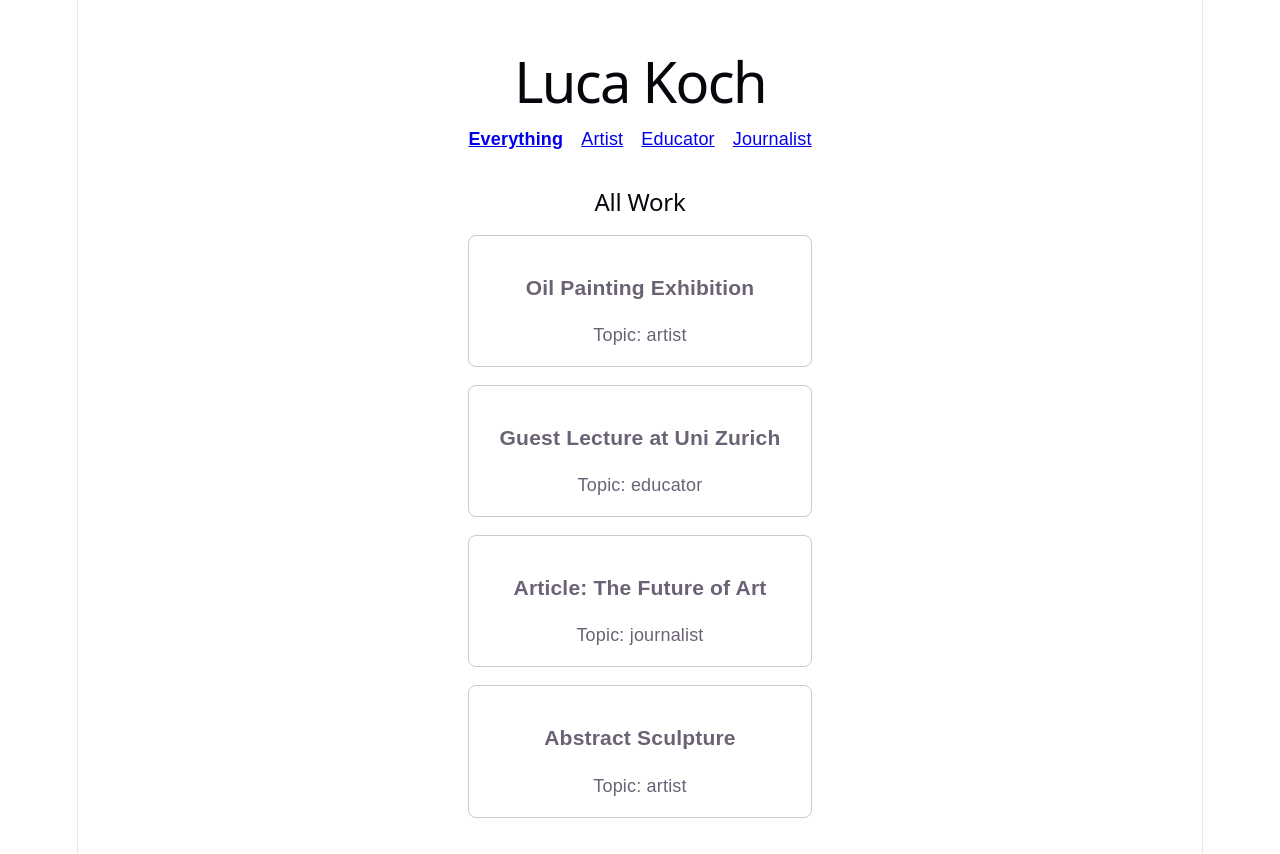
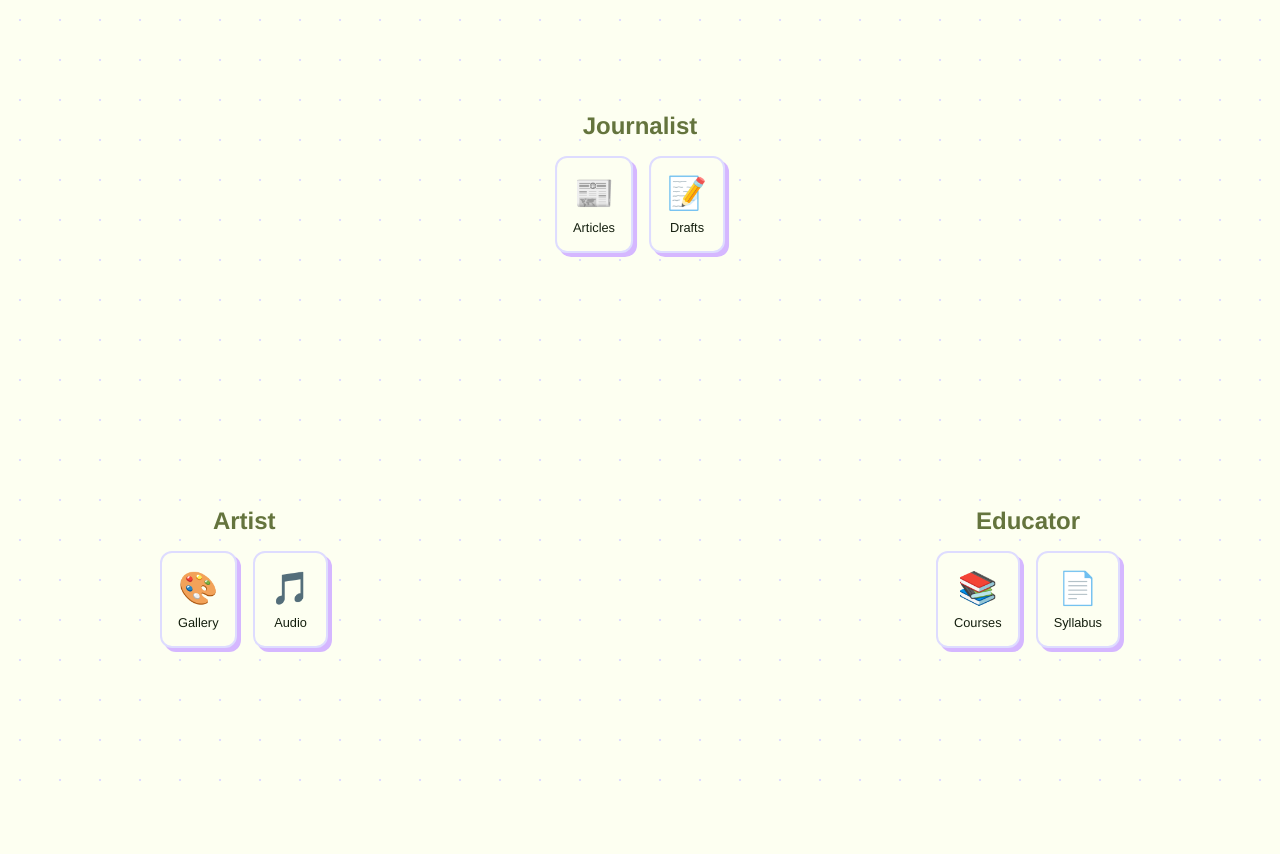
Before and after one commit to Sk8terb0i/website-lucakoch, a React (Vite) app: page / in a window 1280 px wide. After the commit the page ends 800 px from the top, so only its background shows below. Built offline with nearby package versions, Linux system fonts and the light colour scheme.

Commit message:
base setup

```diff
--- a/src/index.css
+++ b/src/index.css
@@ -1,111 +1,26 @@
 :root {
-  --text: #6b6375;
-  --text-h: #08060d;
-  --bg: #fff;
-  --border: #e5e4e7;
-  --code-bg: #f4f3ec;
-  --accent: #aa3bff;
-  --accent-bg: rgba(170, 59, 255, 0.1);
-  --accent-border: rgba(170, 59, 255, 0.5);
-  --social-bg: rgba(244, 243, 236, 0.5);
-  --shadow:
-    rgba(0, 0, 0, 0.1) 0 10px 15px -3px, rgba(0, 0, 0, 0.05) 0 4px 6px -2px;
-
-  --sans: system-ui, 'Segoe UI', Roboto, sans-serif;
-  --heading: system-ui, 'Segoe UI', Roboto, sans-serif;
-  --mono: ui-monospace, Consolas, monospace;
-
-  font: 18px/145% var(--sans);
-  letter-spacing: 0.18px;
-  color-scheme: light dark;
-  color: var(--text);
-  background: var(--bg);
-  font-synthesis: none;
-  text-rendering: optimizeLegibility;
-  -webkit-font-smoothing: antialiased;
-  -moz-osx-font-smoothing: grayscale;
-
-  @media (max-width: 1024px) {
-    font-size: 16px;
-  }
-}
-
-@media (prefers-color-scheme: dark) {
-  :root {
-    --text: #9ca3af;
-    --text-h: #f3f4f6;
-    --bg: #16171d;
-    --border: #2e303a;
-    --code-bg: #1f2028;
-    --accent: #c084fc;
-    --accent-bg: rgba(192, 132, 252, 0.15);
-    --accent-border: rgba(192, 132, 252, 0.5);
-    --social-bg: rgba(47, 48, 58, 0.5);
-    --shadow:
-      rgba(0, 0, 0, 0.4) 0 10px 15px -3px, rgba(0, 0, 0, 0.25) 0 4px 6px -2px;
-  }
-
-  #social .button-icon {
-    filter: invert(1) brightness(2);
-  }
+  --text: #141f0e;
+  --background: #fdfff1;
+  --primary: #64743d;
+  --secondary: #dedcff;
+  --accent: #d5b7ff;
 }
 
 body {
   margin: 0;
+  padding: 0;
+  background-color: var(--background);
+  color: var(--text);
+  font-family: "Helvetica Neue", Arial, sans-serif;
+  -webkit-font-smoothing: antialiased;
 }
 
-#root {
-  width: 1126px;
-  max-width: 100%;
-  margin: 0 auto;
-  text-align: center;
-  border-inline: 1px solid var(--border);
-  min-height: 100svh;
-  display: flex;
-  flex-direction: column;
-  box-sizing: border-box;
+a {
+  color: var(--primary);
+  text-decoration: none;
+  transition: color 0.2s ease-in-out;
 }
 
-h1,
-h2 {
-  font-family: var(--heading);
-  font-weight: 500;
-  color: var(--text-h);
+a:hover {
+  color: var(--accent);
 }
-
-h1 {
-  font-size: 56px;
-  letter-spacing: -1.68px;
-  margin: 32px 0;
-  @media (max-width: 1024px) {
-    font-size: 36px;
-    margin: 20px 0;
-  }
-}
-h2 {
-  font-size: 24px;
-  line-height: 118%;
-  letter-spacing: -0.24px;
-  margin: 0 0 8px;
-  @media (max-width: 1024px) {
-    font-size: 20px;
-  }
-}
-p {
-  margin: 0;
-}
-
-code,
-.counter {
-  font-family: var(--mono);
-  display: inline-flex;
-  border-radius: 4px;
-  color: var(--text-h);
-}
-
-code {
-  font-size: 15px;
-  line-height: 135%;
-  padding: 4px 8px;
-  background: var(--code-bg);
-}
--- a/src/pages/Portfolio.jsx
+++ b/src/pages/Portfolio.jsx
@@ -1,6 +1,8 @@
+// src/pages/Portfolio.jsx
+import { useState } from "react";
 import { Link } from "react-router-dom";
 
-// Dummy data to test our filters before wiring up Firebase
+// Dummy data
 const dummyData = [
   { id: 1, title: "Oil Painting Exhibition", category: "artist" },
   { id: 2, title: "Guest Lecture at Uni Zurich", category: "educator" },
@@ -9,54 +11,214 @@ const dummyData = [
 ];
 
 export default function Portfolio({ category }) {
-  // Filter logic: if category is 'all', show everything. Otherwise, match the category.
-  const filteredItems =
-    category === "all"
-      ? dummyData
-      : dummyData.filter((item) => item.category === category);
+  const [activeCluster, setActiveCluster] = useState(null);
+
+  // ==========================================
+  // VIEW 1: THE DESKTOP LANDING (category === "all")
+  // ==========================================
+  if (category === "all") {
+    const getBlurStyle = (clusterName) => {
+      if (!activeCluster) return "none";
+      if (activeCluster === clusterName) return "none";
+      return "blur(6px) opacity(0.7)";
+    };
+
+    const clusterStyle = {
+      position: "absolute",
+      transition: "all 0.4s ease-in-out",
+      display: "flex",
+      flexDirection: "column",
+      alignItems: "center",
+      gap: "1rem",
+      padding: "2rem",
+      borderRadius: "16px",
+    };
+
+    const iconStyle = {
+      backgroundColor: "var(--background)",
+      border: "2px solid var(--secondary)",
+      borderRadius: "12px",
+      padding: "1rem",
+      fontSize: "2rem",
+      cursor: "pointer",
+      boxShadow: "4px 4px 0px var(--accent)",
+      transition: "transform 0.2s, box-shadow 0.2s",
+      textDecoration: "none",
+      color: "var(--text)",
+      display: "flex",
+      flexDirection: "column",
+      alignItems: "center",
+      gap: "0.5rem",
+    };
+
+    return (
+      <div
+        style={{
+          width: "100vw",
+          height: "100vh",
+          position: "relative",
+          overflow: "hidden",
+          backgroundImage:
+            "radial-gradient(var(--secondary) 1px, transparent 1px)",
+          backgroundSize: "40px 40px",
+        }}
+      >
+        {/* TOP CENTER: JOURNALIST */}
+        <div
+          onMouseEnter={() => setActiveCluster("journalist")}
+          onMouseLeave={() => setActiveCluster(null)}
+          style={{
+            ...clusterStyle,
+            top: "10%",
+            left: "50%",
+            transform: "translateX(-50%)",
+            filter: getBlurStyle("journalist"),
+          }}
+        >
+          <h2 style={{ color: "var(--primary)", margin: 0 }}>Journalist</h2>
+          <div style={{ display: "flex", gap: "1rem" }}>
+            <Link to="/journalist" style={iconStyle}>
+              📰 <span style={{ fontSize: "0.8rem" }}>Articles</span>
+            </Link>
+            <button
+              style={iconStyle}
+              onClick={() => alert("Direct Interaction: Opened Notepad!")}
+            >
+              📝 <span style={{ fontSize: "0.8rem" }}>Drafts</span>
+            </button>
+          </div>
+        </div>
+
+        {/* BOTTOM LEFT: ARTIST */}
+        <div
+          onMouseEnter={() => setActiveCluster("artist")}
+          onMouseLeave={() => setActiveCluster(null)}
+          style={{
+            ...clusterStyle,
+            bottom: "15%",
+            left: "10%",
+            filter: getBlurStyle("artist"),
+          }}
+        >
+          <h2 style={{ color: "var(--primary)", margin: 0 }}>Artist</h2>
+          <div style={{ display: "flex", gap: "1rem" }}>
+            <Link to="/artist" style={iconStyle}>
+              🎨 <span style={{ fontSize: "0.8rem" }}>Gallery</span>
+            </Link>
+            <button
+              style={iconStyle}
+              onClick={() => alert("Direct Interaction: Playing Audio Sketch!")}
+            >
+              🎵 <span style={{ fontSize: "0.8rem" }}>Audio</span>
+            </button>
+          </div>
+        </div>
+
+        {/* BOTTOM RIGHT: EDUCATOR */}
+        <div
+          onMouseEnter={() => setActiveCluster("educator")}
+          onMouseLeave={() => setActiveCluster(null)}
+          style={{
+            ...clusterStyle,
+            bottom: "15%",
+            right: "10%",
+            filter: getBlurStyle("educator"),
+          }}
+        >
+          <h2 style={{ color: "var(--primary)", margin: 0 }}>Educator</h2>
+          <div style={{ display: "flex", gap: "1rem" }}>
+            <Link to="/educator" style={iconStyle}>
+              📚 <span style={{ fontSize: "0.8rem" }}>Courses</span>
+            </Link>
+            <button
+              style={iconStyle}
+              onClick={() => alert("Direct Interaction: Download Syllabus")}
+            >
+              📄 <span style={{ fontSize: "0.8rem" }}>Syllabus</span>
+            </button>
+          </div>
+        </div>
+      </div>
+    );
+  }
+
+  // ==========================================
+  // VIEW 2: THE FILTERED LIST (category === "artist", etc.)
+  // ==========================================
+  const filteredItems = dummyData.filter((item) => item.category === category);
 
   return (
-    <div
-      style={{
-        maxWidth: "800px",
-        margin: "0 auto",
-        padding: "2rem",
-        fontFamily: "sans-serif",
-      }}
-    >
-      {/* Navigation Header */}
-      <header style={{ marginBottom: "2rem", textAlign: "center" }}>
-        <h1>Luca Koch</h1>
+    <div style={{ maxWidth: "800px", margin: "0 auto", padding: "2rem" }}>
+      <header style={{ marginBottom: "3rem", textAlign: "center" }}>
+        <h1
+          style={{
+            fontSize: "2.5rem",
+            marginBottom: "1rem",
+            color: "var(--primary)",
+          }}
+        >
+          Luca Koch
+        </h1>
         <nav
           style={{
             display: "flex",
             justifyContent: "center",
             gap: "1rem",
-            marginTop: "1rem",
+            flexWrap: "wrap",
           }}
         >
           <Link
             to="/"
-            style={{ fontWeight: category === "all" ? "bold" : "normal" }}
+            style={{
+              padding: "0.5rem 1rem",
+              backgroundColor: "var(--secondary)",
+              color: "var(--text)",
+              borderRadius: "4px",
+              fontWeight: "bold",
+            }}
           >
-            Everything
+            ← Back to Desktop
           </Link>
           <Link
             to="/artist"
-            style={{ fontWeight: category === "artist" ? "bold" : "normal" }}
+            style={{
+              padding: "0.5rem 1rem",
+              backgroundColor:
+                category === "artist" ? "var(--primary)" : "var(--secondary)",
+              color:
+                category === "artist" ? "var(--background)" : "var(--text)",
+              borderRadius: "4px",
+              fontWeight: "bold",
+            }}
           >
             Artist
           </Link>
           <Link
             to="/educator"
-            style={{ fontWeight: category === "educator" ? "bold" : "normal" }}
+            style={{
+              padding: "0.5rem 1rem",
+              backgroundColor:
+                category === "educator" ? "var(--primary)" : "var(--secondary)",
+              color:
+                category === "educator" ? "var(--background)" : "var(--text)",
+              borderRadius: "4px",
+              fontWeight: "bold",
+            }}
           >
             Educator
           </Link>
           <Link
             to="/journalist"
             style={{
-              fontWeight: category === "journalist" ? "bold" : "normal",
+              padding: "0.5rem 1rem",
+              backgroundColor:
+                category === "journalist"
+                  ? "var(--primary)"
+                  : "var(--secondary)",
+              color:
+                category === "journalist" ? "var(--background)" : "var(--text)",
+              borderRadius: "4px",
+              fontWeight: "bold",
             }}
           >
             Journalist
@@ -64,31 +226,49 @@ export default function Portfolio({ category }) {
         </nav>
       </header>
 
-      {/* Filtered Content Grid */}
       <main>
-        <h2>
-          {category === "all"
-            ? "All Work"
-            : category.charAt(0).toUpperCase() + category.slice(1)}
+        <h2
+          style={{
+            borderBottom: "2px solid var(--accent)",
+            paddingBottom: "0.5rem",
+          }}
+        >
+          {category.charAt(0).toUpperCase() + category.slice(1)}
         </h2>
 
-        <div style={{ display: "grid", gap: "1rem", marginTop: "1rem" }}>
+        <div style={{ display: "grid", gap: "1.5rem", marginTop: "2rem" }}>
           {filteredItems.map((item) => (
             <div
               key={item.id}
               style={{
-                border: "1px solid #ccc",
-                padding: "1rem",
+                backgroundColor: "var(--background)",
+                border: "1px solid var(--secondary)",
+                borderLeft: "6px solid var(--accent)",
+                padding: "1.5rem",
                 borderRadius: "8px",
+                boxShadow: "0 4px 6px rgba(0,0,0,0.05)",
               }}
             >
-              <h3>{item.title}</h3>
-              <p>Topic: {item.category}</p>
+              <h3 style={{ margin: "0 0 0.5rem 0", color: "var(--primary)" }}>
+                {item.title}
+              </h3>
+              <span
+                style={{
+                  backgroundColor: "var(--secondary)",
+                  padding: "0.25rem 0.5rem",
+                  borderRadius: "4px",
+                  fontSize: "0.875rem",
+                  textTransform: "uppercase",
+                }}
+              >
+                {item.category}
+              </span>
             </div>
           ))}
-
           {filteredItems.length === 0 && (
-            <p>No items found for this category.</p>
+            <p style={{ color: "var(--text)", opacity: 0.7 }}>
+              No items found for this category.
+            </p>
           )}
         </div>
       </main>
```
